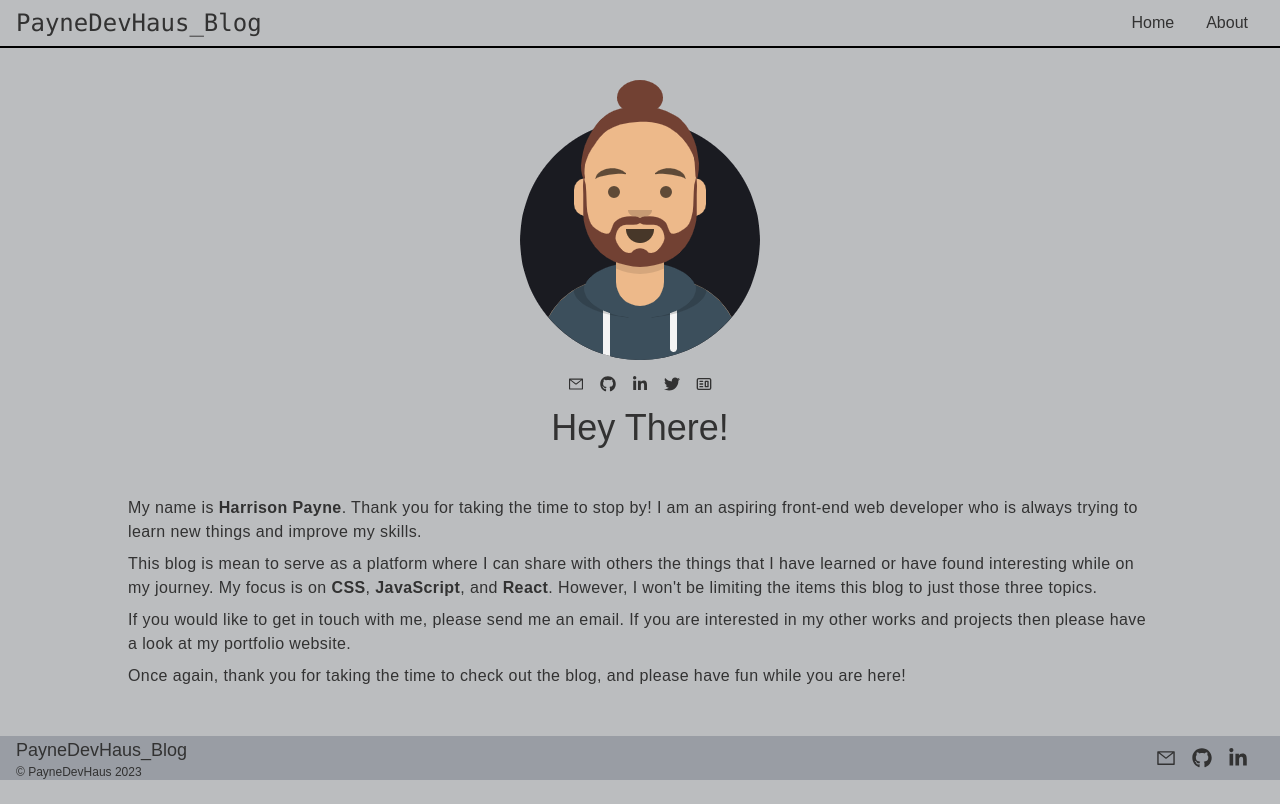
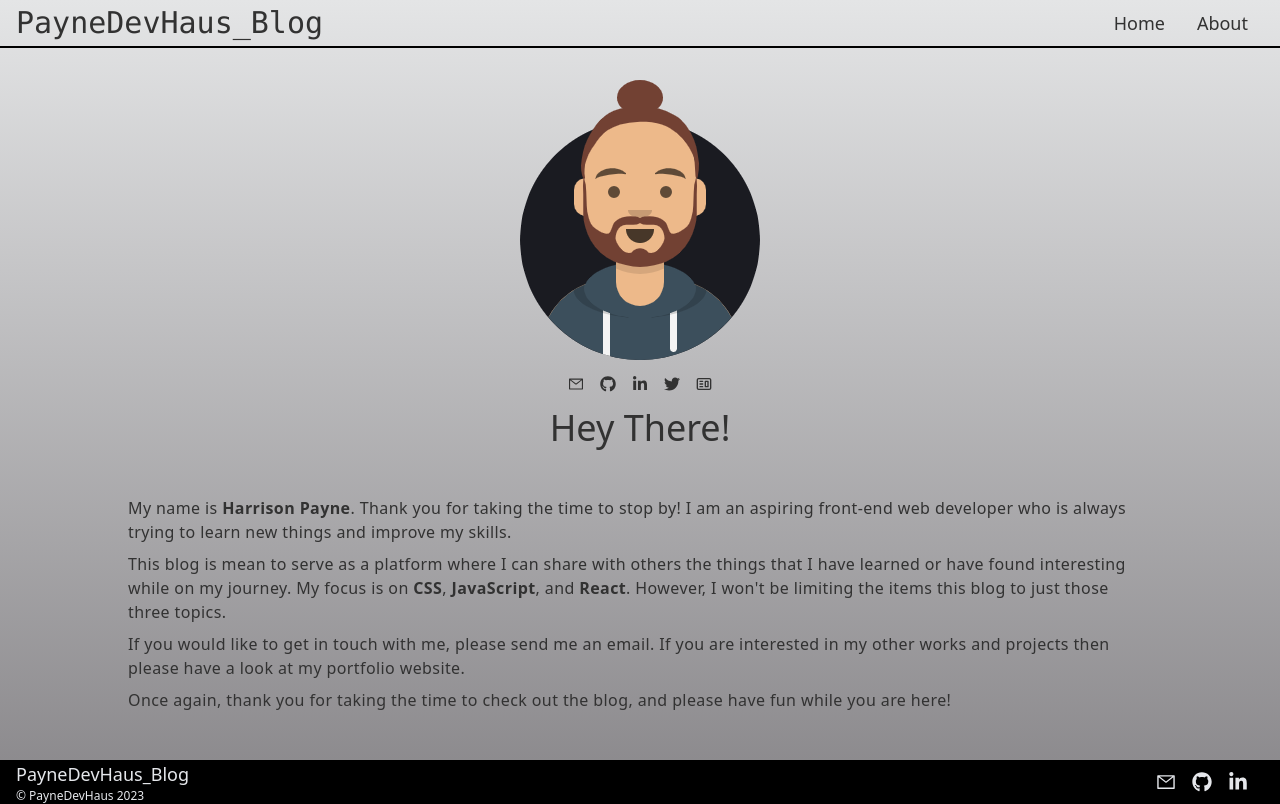
Before and after one commit to Lupercal13/portfolio_blog, a Next.js app: page /About in a window 1280 px wide. Built offline with nearby package versions, Linux system fonts and the light colour scheme.

Commit message:
visual updates

```diff
--- a/components/Footer.jsx
+++ b/components/Footer.jsx
@@ -6,25 +6,25 @@ function Footer() {
   const date = new Date().getFullYear();
   return (
     <div className="">
-      <footer className="mt-12 px-4 max-h-[60px] flex items-center justify-between bg-gray-600/30 ">
-        <div>
-          <p className="text-lg">PayneDevHaus_Blog</p>
-          <p className="text-xs">&copy; PayneDevHaus {date}</p>
+      <footer className="mt-12 px-4 max-h-[60px] flex items-center justify-between bg-black ">
+        <div className=''>
+          <p className="text-lg text-gray-200">PayneDevHaus_Blog</p>
+          <p className="text-xs text-gray-200">&copy; PayneDevHaus {date}</p>
         </div>
         <div className="flex gap-4 pr-4 ">
             <a href="mailto:hpayne13.test@gmail.com">
           <AiOutlineMail
             size={20}
-            className=" cursor-pointer hover:scale-[101%] hover:fill-blue-600"
+            className=" cursor-pointer hover:scale-[101%] hover:fill-white fill-gray-200"
           /></a>
           <a href="https://github.com/Lupercal13">
           <FaGithub
             size={20}
-            className=" cursor-pointer hover:scale-[101%] hover:fill-blue-600"
+            className=" cursor-pointer hover:scale-[101%] hover:fill-white fill-gray-200"
           /></a>
           <FaLinkedinIn
             size={20}
-            className=" cursor-pointer hover:scale-[101%] hover:fill-blue-600"
+            className=" cursor-pointer hover:scale-[101%] hover:fill-white fill-gray-200"
           />
         </div>
       </footer>
--- a/components/Nav.jsx
+++ b/components/Nav.jsx
@@ -10,14 +10,14 @@ function Nav() {
   };
   return (
     <nav className="h-12 flex justify-between items-center border-b-2 border-black z-10 ">
-      <Link href="/" className=" text-lg sm:text-2xl font-mono ml-4 ">
+      <Link href="/" className=" text-lg sm:text-3xl font-mono ml-4 ">
         PayneDevHaus_Blog
       </Link>
-      <div className="hidden sm:flex gap-8 mr-8 justify-center items-center">
-        <Link href="/" className="">
+      <div className="hidden sm:flex gap-8 mr-8 justify-center items-center text-lg">
+        <Link href="/" className="hover:font-semibold">
           Home
         </Link>
-        <Link href="/About">About</Link>
+        <Link href="/About" className="hover:font-semibold">About</Link>
       </div>
       {/* Hamburget Menu */}
       <div onClick={handleNav} className="block z-10 cursor-pointer sm:hidden mr-4">
@@ -30,7 +30,7 @@ function Nav() {
             : "md:hidden fixed top-[-100%] left-0 w-full h-screen bg-transparent flex justify-center items-center ease-in duration-300"
         }
       >
-        <ul className="flex flex-col justify-center items-center gap-8">
+        <ul className="flex flex-col justify-center items-center gap-8 ">
           <Link href="/">
             <li onClick={() => setNav(false)} className='text-gray-100 text-4xl hover:scale-[101%]'>Home</li>
           </Link>
--- a/components/Quote.jsx
+++ b/components/Quote.jsx
@@ -36,10 +36,10 @@ function Quote() {
         </div>
       </div>
       <div className="flex justify-end w-[90%] lg:w-[70%] font-semibold gap-2 items-center">
-        <p className="text-gray-500"> - {author}</p>
+        <p className="text-gray-500 italic"> - {author}</p>
       <div className="">
         <button onClick={fetchData} className=''>
-          <AiOutlineRedo className="hover:scale-105 fill-gray-400" />
+          <AiOutlineRedo className="hover:scale-105 fill-gray-400 hover:fill-gray-700" />
         </button>
       </div>
       </div>
--- a/styles/Slug.module.css
+++ b/styles/Slug.module.css
@@ -55,14 +55,16 @@
 } */
 
 .blog code {
-  font-size: 1.025rem;
+  font-size: .85rem;
   background: rgb(55, 55, 55);
   color: rgb(246, 246, 246);
   display: block;
   padding: 1rem;
   margin: 2rem 0rem;
-  border-radius: 1rem;
+  border-radius: .5rem;
   width: 80%;
+  overflow: auto;
+  font-family: "JetBrains Mono", monospace;
 }
 
 .blog {
--- a/styles/globals.css
+++ b/styles/globals.css
@@ -17,9 +17,12 @@
 }
 
 body {
-  background-color: rgb(187, 189, 191);
-  font-family: 'Montserrat', sans-serif;
-}
+  /* background-color: rgb(187, 189, 191); */
+  background: #00416A;  /* fallback for old browsers */
+  background: -webkit-linear-gradient(to bottom, #E4E5E6, #8fcdf4);  /* Chrome 10-25, Safari 5.1-6 */
+  background: linear-gradient(to bottom, #E4E5E6, #49464ba7); /* W3C, IE 10+/ Edge, Firefox 16+, Chrome 26+, Opera 12+, Safari 7+ */
+
+  }
 /*
 body {
   margin: 0% 25%;
```
